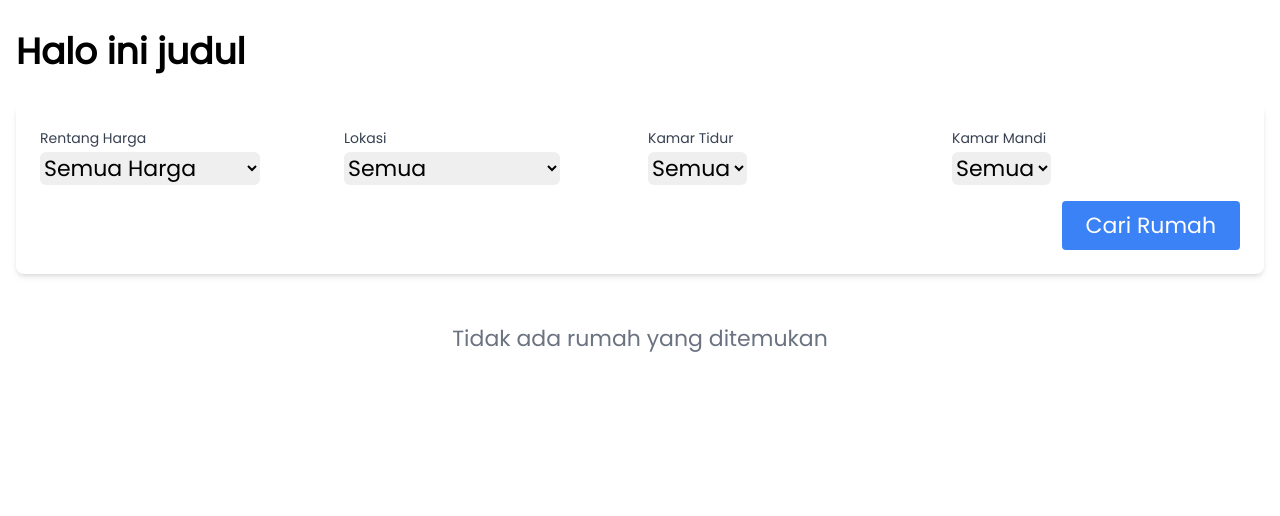
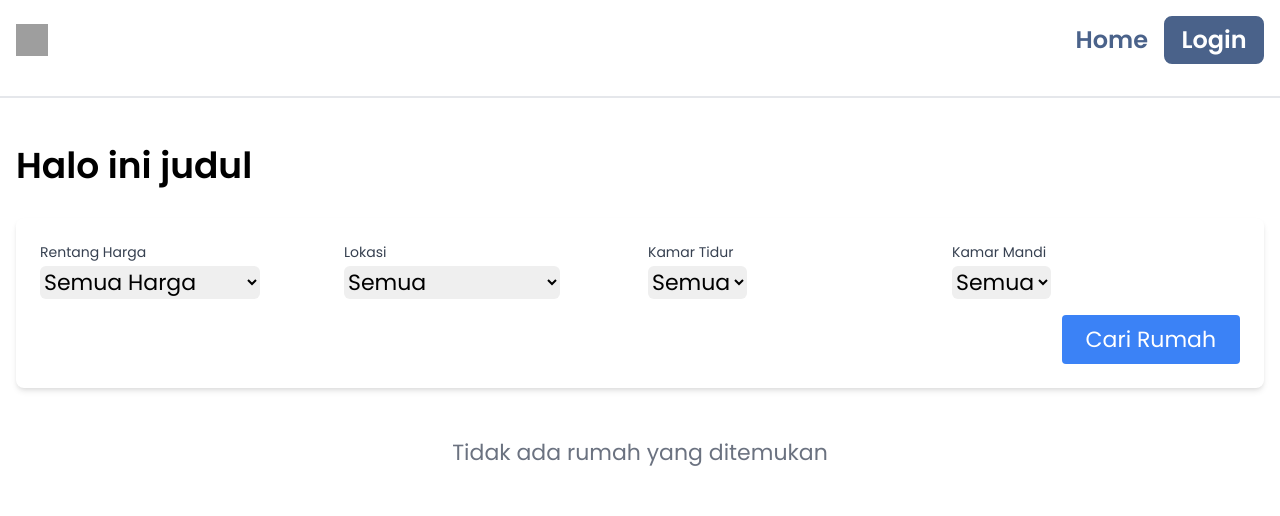
Before and after one commit to PBP24-D01/HouseHunt, a Django app: page / in a window 1280 px wide. Shown: the top 516 px of the page. Run offline with Django 5.2, Linux system fonts and the light colour scheme; data that the repository does not hold is empty; some libraries are stand-ins or nearby versions; grey boxes are pictures that could not be loaded.

Commit message:
feat: added navbar

```diff
--- a/rumah/templates/landing_page.html
+++ b/rumah/templates/landing_page.html
@@ -1,6 +1,7 @@
 {% extends 'base.html' %}
-{% load humanize %}
+{% load humanize static %}
 {% block content %}
+{% include 'navbar.html' %}
 <div class="container mx-auto px-4 py-8">
     <h1 class="text-4xl font-bold mb-8">Halo ini judul</h1>
 
--- /dev/null
+++ b/templates/navbar.html
@@ -0,0 +1,71 @@
+<!DOCTYPE html>
+{% load static %}
+<html lang="en">
+<head>
+    <meta charset="UTF-8">
+    <meta name="viewport" content="width=device-width, initial-scale=1.0">
+    <title>Navbar</title>
+    <link rel="stylesheet" href="https://cdnjs.cloudflare.com/ajax/libs/tailwindcss/2.2.19/tailwind.min.css">
+    <link href="https://fonts.googleapis.com/css2?family=Poppins:wght@400;600&display=swap" rel="stylesheet">
+    <style>
+        body {
+            font-family: 'Poppins', sans-serif;
+        }
+        .navbar-text {
+            font-weight: bold;
+            font-size: 24px;
+            color: #4A628A;
+        }
+        /* Adjust later */
+        .login-button {
+            background-color: #4A628A;
+            color: white;
+            padding: 8px 16px;
+            border-radius: 8px;
+            border: 2px solid #4A628A;
+            font-weight: bold;
+            font-size: 24px;
+            display: flex;
+            align-items: center;
+            justify-content: center;
+            width: 100px;
+            height: 48px;
+        }
+    </style>
+</head>
+<body>
+    <nav class="bg-white p-4">
+        <div class="container mx-auto flex justify-between items-center">
+            <!-- logo -->
+            <div class="flex items-center">
+                <img src="{% static 'img/logo.png' %}" alt="Company Logo" class="h-8 w-8 mr-2">
+            </div>
+            <!-- navigation -->
+            <div class="flex items-center space-x-4">
+                <a href="{% url 'houses:landing_page' %}" class="navbar-text">Home</a>
+                {% if user.is_authenticated %}
+                    {% if user.is_buyer %}
+                        <a href="{% url 'wishlist' %}" class="navbar-text">Wishlist</a>
+                        <a href="{% url 'diskusi' %}" class="navbar-text">Diskusi</a>
+                        <a href="{% url 'cek_rumah' %}" class="navbar-text">Cek Rumah</a>
+                        <a href="{% url 'lelang' %}" class="navbar-text">Lelang</a>
+                    {% elif user.is_seller %}
+                        <a href="{% url 'diskusi' %}" class="navbar-text">Diskusi</a>
+                        <a href="{% url 'cek_rumah' %}" class="navbar-text">Cek Rumah</a>
+                        <a href="{% url 'lelang' %}" class="navbar-text">Lelang</a>
+                        <div class="relative">
+                            <button class="navbar-text">Hello, {{ user.username }}</button>
+                            <div class="absolute right-0 mt-2 w-48 bg-white rounded-md shadow-lg py-1">
+                                <a href="{% url 'logout' %}" class="block px-4 py-2 text-gray-700">Logout</a>
+                            </div>
+                        </div>
+                    {% endif %}
+                {% else %}
+                    <a href="{% url 'login' %}" class="login-button">Login</a>
+                {% endif %}
+            </div>
+        </div>
+    </nav>
+    <hr class="border-t-2 border-gray-200 my-4">
+</body>
+</html>
```
